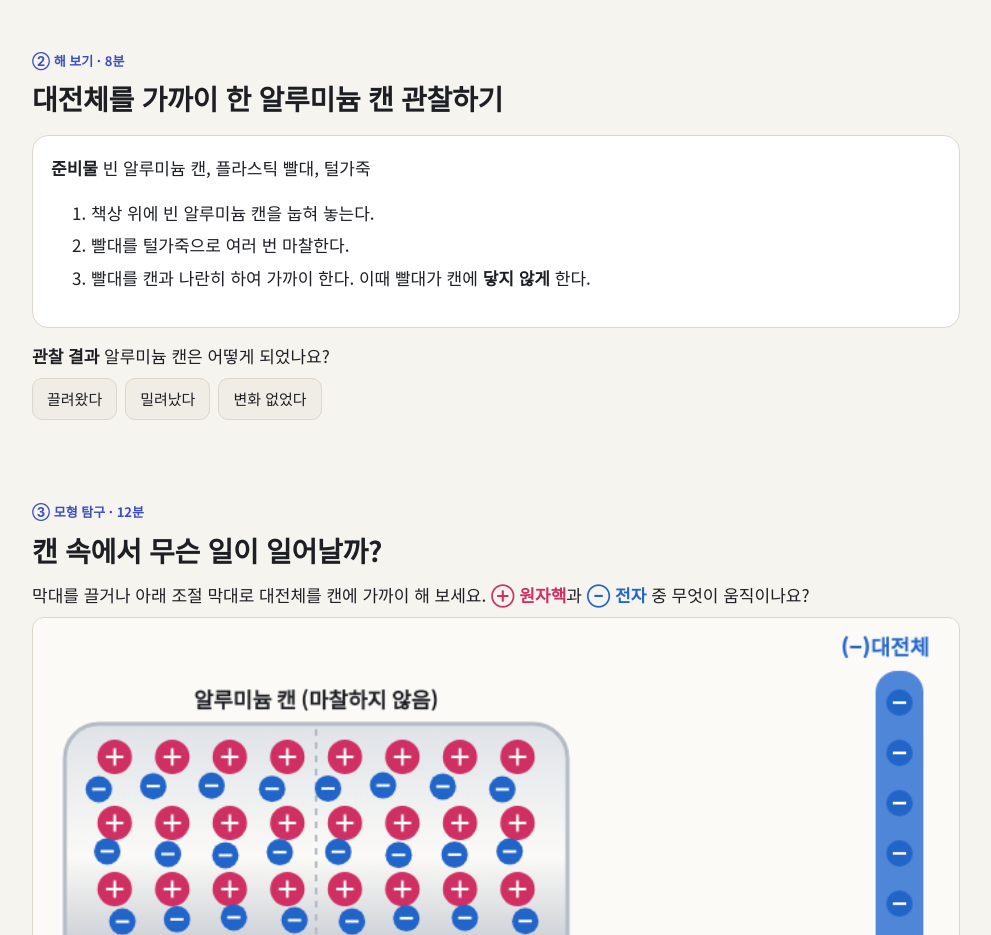
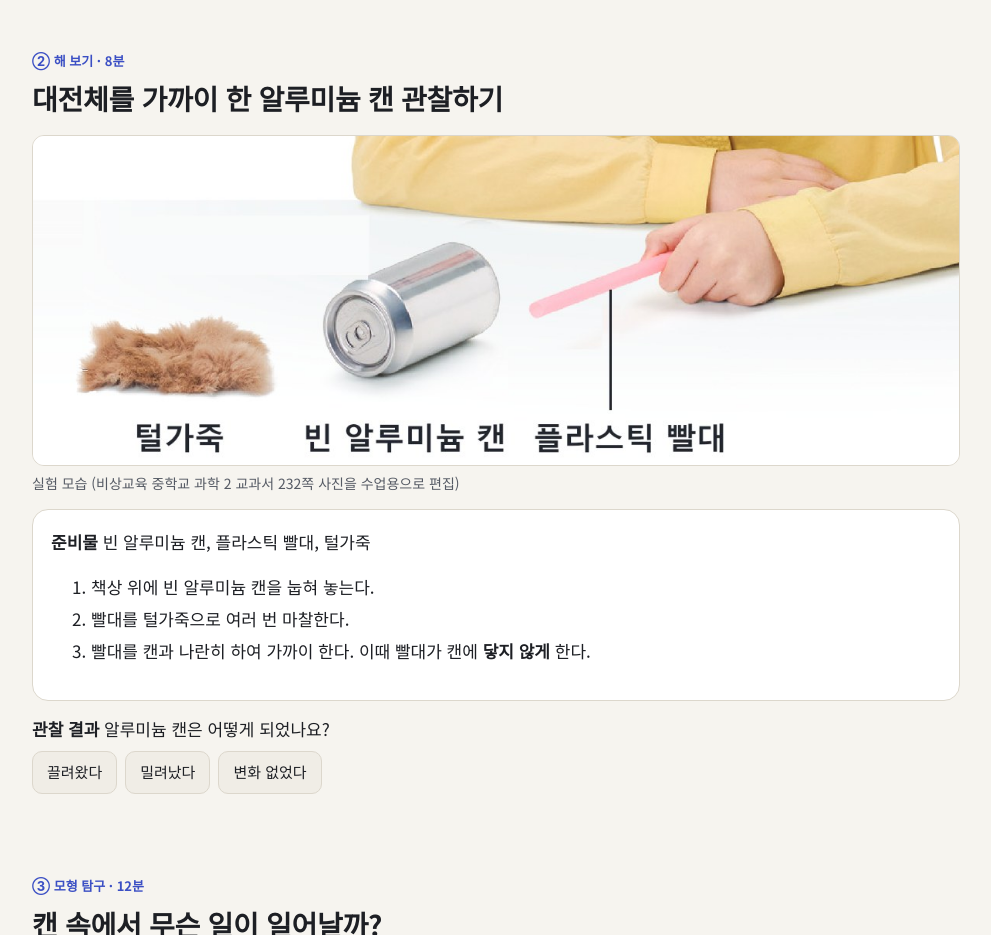
Before and after one commit to flonnehong/electrostatic-induction, a plain HTML site: page index.html in a window 1280 px wide. Shown: the part 1480-2415 px from the top of the page, without its empty margins (144-1135 px from the left). Drawn offline with Linux system fonts and the light colour scheme.

Commit message:
해 보기에 교과서 실험 사진(편집) 추가
Co-Authored-By: Claude Opus 5.5 <noreply@anthropic.com>

```diff
--- a/index.html
+++ b/index.html
@@ -179,6 +179,10 @@ input[type=number]{width:84px;font:inherit;font-size:16px;padding:6px 8px;border
 <section id="lab1">
   <span class="tag">② 해 보기 · 8분</span>
   <h2>대전체를 가까이 한 알루미늄 캔 관찰하기</h2>
+  <figure>
+    <img src="images/can-experiment.jpg" alt="책상 위에 눕혀 놓은 빈 알루미늄 캔에 플라스틱 빨대를 가까이 가져가는 손과, 옆에 놓인 털가죽" width="1200" height="426" loading="lazy">
+    <figcaption>실험 모습 (비상교육 중학교 과학 2 교과서 232쪽 사진을 수업용으로 편집)</figcaption>
+  </figure>
   <div class="card"><b>준비물</b> 빈 알루미늄 캔, 플라스틱 빨대, 털가죽
     <ol><li>책상 위에 빈 알루미늄 캔을 눕혀 놓는다.</li><li>빨대를 털가죽으로 여러 번 마찰한다.</li><li>빨대를 캔과 나란히 하여 가까이 한다. 이때 빨대가 캔에 <b>닿지 않게</b> 한다.</li></ol></div>
   <p><b>관찰 결과</b> 알루미늄 캔은 어떻게 되었나요?</p>
```
Also changed, not shown: images/can-experiment.jpg (added), 1 other file.
